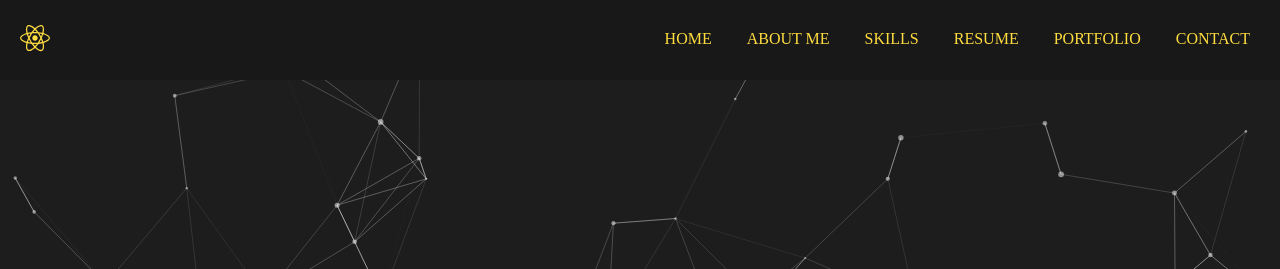
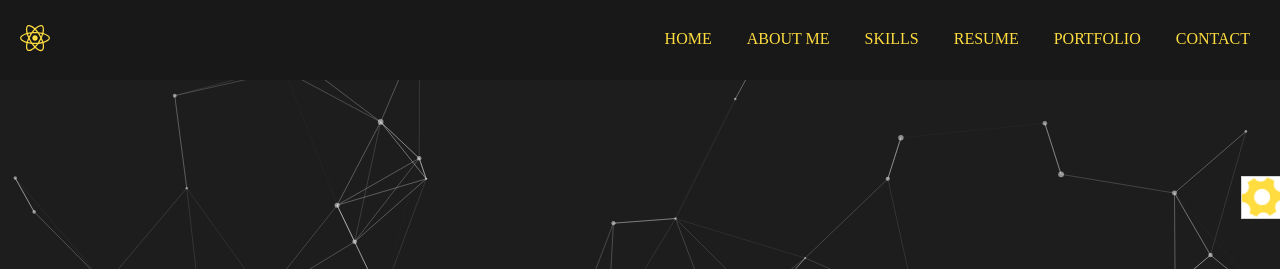
Before and after one commit to wasimhyder09/portfolio, a React (Create React App) app: page / in a window 1280 px wide. Shown: the top 269 px of the page. Built offline with nearby package versions, Linux system fonts and the light colour scheme.

Commit message:
Created switch theme color gadget

```diff
--- a/src/App.js
+++ b/src/App.js
@@ -9,6 +9,7 @@ import Portfolio from './containers/portfolio'
 import Resume from './containers/resume'
 import Skills from './containers/skills'
 import Navbar from './components/navBar'
+import Theme from './components/theme'
 import './App.scss'
 
 function App() {
@@ -25,6 +26,7 @@ function App() {
         <Navbar />
       </div>
       <div className="App__main-content-wrapper">
+        <Theme />
         <Routes>
           <Route path="/" index element={<Home />} />
           <Route path="/about" element={<About />} />
--- /dev/null
+++ b/src/components/theme/index.jsx
@@ -0,0 +1,45 @@
+import {useState} from 'react'
+import {ImCog} from 'react-icons/im'
+import './styles.scss'
+const colorsArray = [
+  {
+    id:'yellow',
+    bgColor: '#ffdd40'
+  },
+  {
+    id:'red',
+    bgColor: '#e82a2a'
+  },
+  {
+    id:'green',
+    bgColor: '#6ac045'
+  },
+  {
+    id:'blue',
+    bgColor: '#5078ff'
+  }
+]
+const Theme = () => {
+  const [currentTheme, setCurrentTheme] = useState('yellow')
+  const [toggle, setToggle] = useState(false)
+  const handleToggleTheme = (currentId) => {
+    setCurrentTheme(currentId)
+    setToggle(false)
+  }
+   return(
+    <div className={`theme-wrapper ${toggle? "active" : ""}`}>
+      <div className="theme-wrapper__toggle-icon">
+        <ImCog onClick={() => setToggle(!toggle)} size={40} />
+      </div>
+      <div className="theme-wrapper__menu">
+        <h4>Choose theme</h4>
+        <ul>
+          {colorsArray.map((item, key) => (
+            <li onClick={() => handleToggleTheme(item.id)} key={key} style={{background: item.bgColor}}></li>
+          ))}
+        </ul>
+      </div>
+    </div>
+  );
+}
+export default Theme
--- /dev/null
+++ b/src/components/theme/styles.scss
@@ -0,0 +1,64 @@
+.theme-wrapper {
+  width: 180px;
+  position: fixed;
+  top: 22%;
+  right: -180px;
+  z-index: 1000;
+  background-color: #ffffff;
+  border: 1px solid #d5d5d5;
+  transition: all 0.5s ease;
+
+  &.active {
+    right: 0px;
+  }
+
+  &__toggle-icon {
+    position: absolute;
+    top: -1px;
+    left: -40px;
+    height: 43px;
+    width: 40px;
+    background-color: #ffffff;
+    border: 1px solid #d5d5d5;
+    border-right: none;
+    cursor: pointer;
+    svg {
+      animation-name: spin;
+      animation-duration: 2s;
+      animation-iteration-count: infinite;
+      animation-timing-function: linear;
+      color: var(--selected-theme-main-color);
+    }
+  }
+
+  &__menu {
+    text-align: center;
+    padding: 20px 10px;
+    h4 {
+      font-size: 14px;
+      font-weight: 600;
+      text-transform: uppercase;
+      color: #000000;
+      margin-bottom: 16px;
+      font-family: "Roboto", sans-serif;
+    }
+    ul {
+      display: flex;
+      gap: 2px;
+      li {
+        list-style-type: none;
+        width: 40px;
+        height: 40px;
+        cursor: pointer;
+      }
+    }
+  }
+}
+@keyframes spin {
+  from {
+    transform: rotate(0deg);
+  }
+  to {
+    transform: rotate(360deg);
+  }
+}
```
